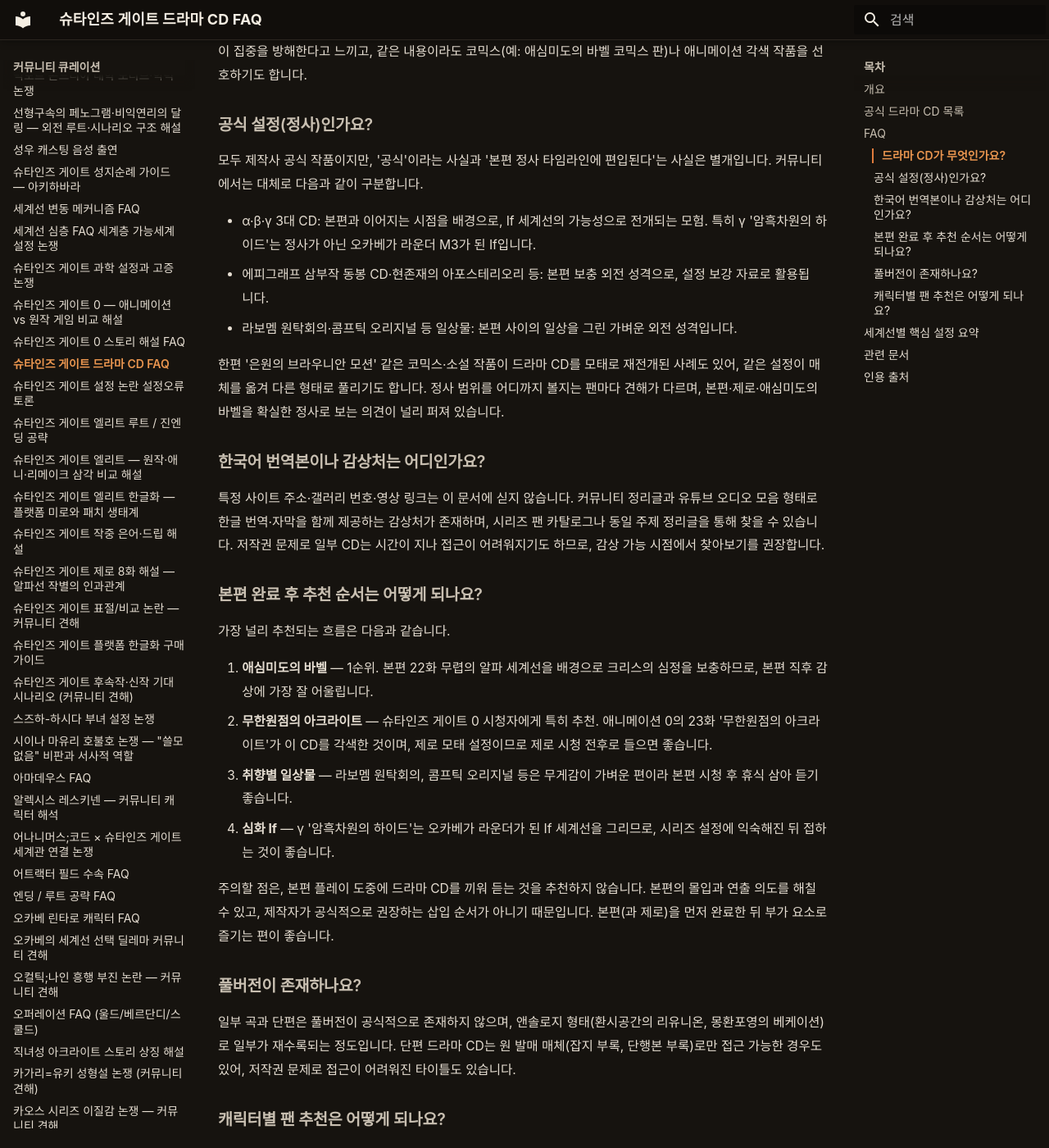
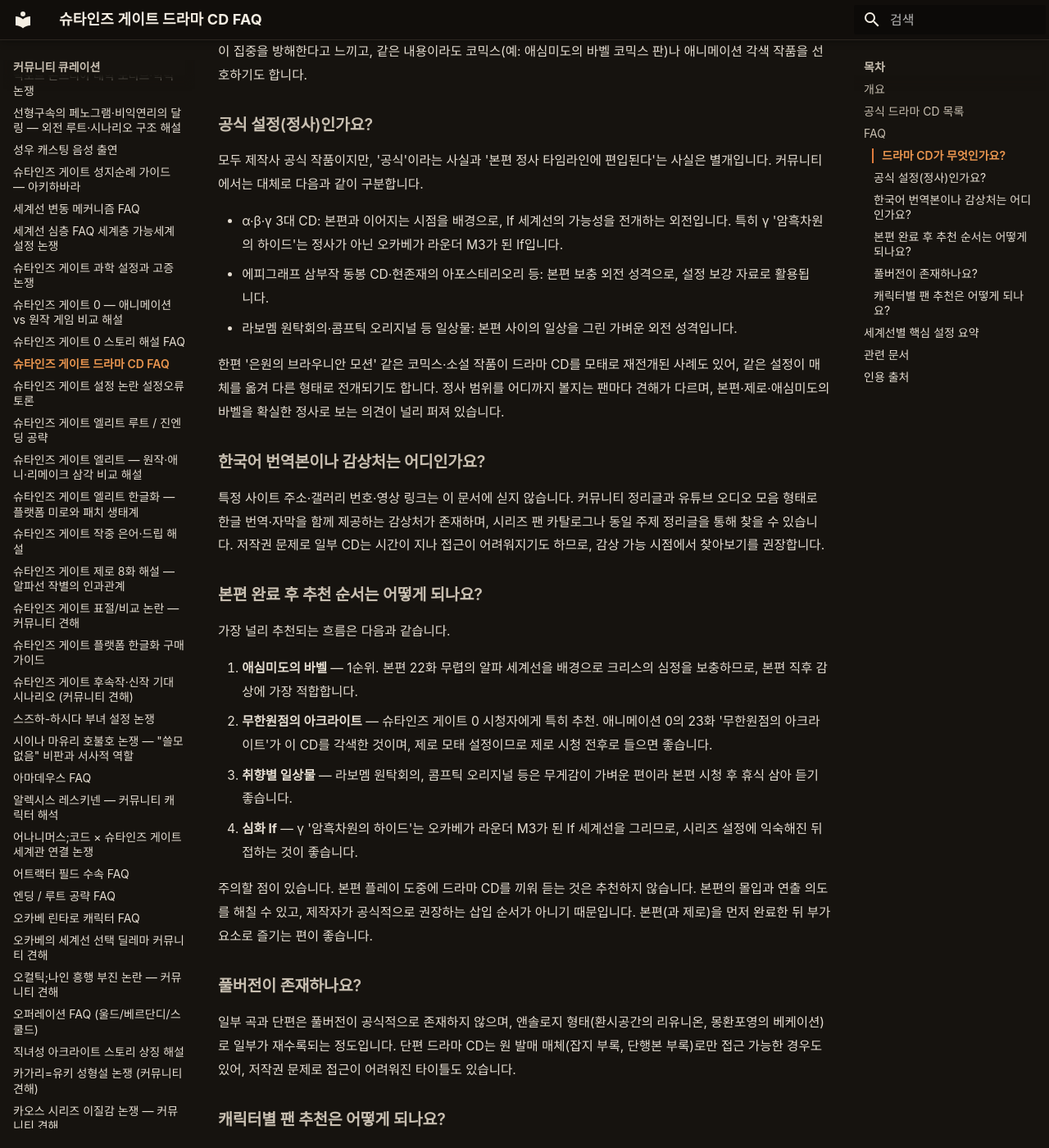
Before and after one commit to sgwiki/sgwiki.github.io, an MkDocs documentation site: the page built from wiki/커뮤니티-큐레이션/슈타인즈-게이트-드라마-CD-FAQ.md, in a window 1280 px wide and 1400 px high, scrolled down 2780 px. Shown: the whole window at 82% size. Built offline with MkDocs 1.6.1 and Material for MkDocs 9.7.7, drawn with Linux system fonts in a browser that asks for light colours; some web fonts are replaced.

Commit message:
chore(wiki): 슈타인즈-게이트-드라마-CD-FAQ 정비 — 용어 통일(라운더 M3 복원 2곳)·문체 4곳(외전입니다·전개되기도·적합합니다·비문 교정)
Co-Authored-By: Claude Opus 4.6 <noreply@anthropic.com>

```diff
--- a/wiki/커뮤니티-큐레이션/슈타인즈-게이트-드라마-CD-FAQ.md
+++ b/wiki/커뮤니티-큐레이션/슈타인즈-게이트-드라마-CD-FAQ.md
@@ -68,11 +68,11 @@ tags:
 
 모두 제작사 공식 작품이지만, '공식'이라는 사실과 '본편 정사 타임라인에 편입된다'는 사실은 별개입니다. 커뮤니티에서는 대체로 다음과 같이 구분합니다.
 
-- α·β·γ 3대 CD: 본편과 이어지는 시점을 배경으로, If 세계선의 가능성으로 전개되는 모험. 특히 γ '암흑차원의 하이드'는 정사가 아닌 오카베가 라운더 M3가 된 If입니다.
+- α·β·γ 3대 CD: 본편과 이어지는 시점을 배경으로, If 세계선의 가능성을 전개하는 외전입니다. 특히 γ '암흑차원의 하이드'는 정사가 아닌 오카베가 라운더 M3가 된 If입니다.
 - 에피그래프 삼부작 동봉 CD·현존재의 아포스테리오리 등: 본편 보충 외전 성격으로, 설정 보강 자료로 활용됩니다.
 - 라보멤 원탁회의·콤프틱 오리지널 등 일상물: 본편 사이의 일상을 그린 가벼운 외전 성격입니다.
 
-한편 '은원의 브라우니안 모션' 같은 코믹스·소설 작품이 드라마 CD를 모태로 재전개된 사례도 있어, 같은 설정이 매체를 옮겨 다른 형태로 풀리기도 합니다. 정사 범위를 어디까지 볼지는 팬마다 견해가 다르며, 본편·제로·애심미도의 바벨을 확실한 정사로 보는 의견이 널리 퍼져 있습니다.
+한편 '은원의 브라우니안 모션' 같은 코믹스·소설 작품이 드라마 CD를 모태로 재전개된 사례도 있어, 같은 설정이 매체를 옮겨 다른 형태로 전개되기도 합니다. 정사 범위를 어디까지 볼지는 팬마다 견해가 다르며, 본편·제로·애심미도의 바벨을 확실한 정사로 보는 의견이 널리 퍼져 있습니다.
 
 ### 한국어 번역본이나 감상처는 어디인가요?
 
@@ -82,12 +82,12 @@ tags:
 
 가장 널리 추천되는 흐름은 다음과 같습니다.
 
-1. **애심미도의 바벨** — 1순위. 본편 22화 무렵의 알파 세계선을 배경으로 크리스의 심정을 보충하므로, 본편 직후 감상에 가장 잘 어울립니다.
+1. **애심미도의 바벨** — 1순위. 본편 22화 무렵의 알파 세계선을 배경으로 크리스의 심정을 보충하므로, 본편 직후 감상에 가장 적합합니다.
 2. **무한원점의 아크라이트** — 슈타인즈 게이트 0 시청자에게 특히 추천. 애니메이션 0의 23화 '무한원점의 아크라이트'가 이 CD를 각색한 것이며, 제로 모태 설정이므로 제로 시청 전후로 들으면 좋습니다.
 3. **취향별 일상물** — 라보멤 원탁회의, 콤프틱 오리지널 등은 무게감이 가벼운 편이라 본편 시청 후 휴식 삼아 듣기 좋습니다.
-4. **심화 If** — γ '암흑차원의 하이드'는 오카베가 라운더가 된 If 세계선을 그리므로, 시리즈 설정에 익숙해진 뒤 접하는 것이 좋습니다.
+4. **심화 If** — γ '암흑차원의 하이드'는 오카베가 라운더 M3가 된 If 세계선을 그리므로, 시리즈 설정에 익숙해진 뒤 접하는 것이 좋습니다.
 
-주의할 점은, 본편 플레이 도중에 드라마 CD를 끼워 듣는 것을 추천하지 않습니다. 본편의 몰입과 연출 의도를 해칠 수 있고, 제작자가 공식적으로 권장하는 삽입 순서가 아니기 때문입니다. 본편(과 제로)을 먼저 완료한 뒤 부가 요소로 즐기는 편이 좋습니다.
+주의할 점이 있습니다. 본편 플레이 도중에 드라마 CD를 끼워 듣는 것은 추천하지 않습니다. 본편의 몰입과 연출 의도를 해칠 수 있고, 제작자가 공식적으로 권장하는 삽입 순서가 아니기 때문입니다. 본편(과 제로)을 먼저 완료한 뒤 부가 요소로 즐기는 편이 좋습니다.
 
 ### 풀버전이 존재하나요?
 
```
